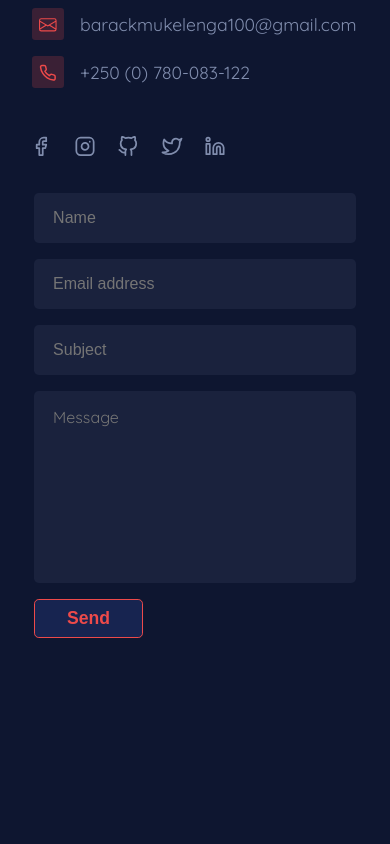
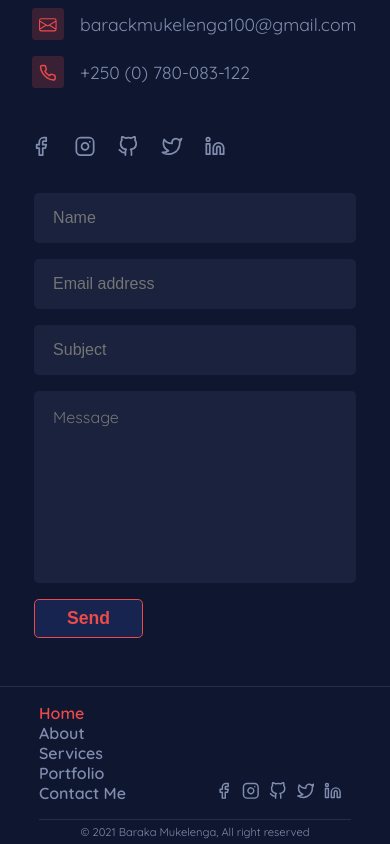
Before and after one commit to barackm/personal-portfolio, a React (Create React App) app: page / in a window 390 px wide. Shown: the part 5696-6540 px from the top of the page. Before the commit the page ends 6382 px from the top, so only its background shows below. Built offline with nearby package versions, Linux system fonts and the light colour scheme.

Commit message:
Finish the mobile version of the footer

```diff
--- a/src/App.js
+++ b/src/App.js
@@ -6,7 +6,7 @@ import Work from "./components/Work";
 import About from "./components/About";
 import Portfolio from "./components/Portfolio";
 import Contact from "./components/Contact";
-// import Footer from "./components/Footer";
+import Footer from "./components/Footer";
 
 class App extends React.Component {
   state = {
@@ -29,7 +29,7 @@ class App extends React.Component {
           <About />
           <Portfolio />
           <Contact />
-          {/* <Footer /> */}
+          <Footer />
         </main>
         {/* <Loading /> */}
       </>
--- a/src/assets/css/main.css
+++ b/src/assets/css/main.css
@@ -1565,6 +1565,123 @@ li:hover ~ .cursor1 {
   display: inline;
 }
 
+.footer-main-container {
+  border-top: 1px solid rgba(128, 141, 173, 0.2);
+}
+
+.footer-main-container .footer-content-container {
+  display: -webkit-box;
+  display: -ms-flexbox;
+  display: flex;
+  -webkit-box-pack: center;
+      -ms-flex-pack: center;
+          justify-content: center;
+  -webkit-box-align: center;
+      -ms-flex-align: center;
+          align-items: center;
+  -webkit-box-orient: vertical;
+  -webkit-box-direction: normal;
+      -ms-flex-direction: column;
+          flex-direction: column;
+}
+
+.footer-main-container .footer-content-container .footer-up {
+  width: 80%;
+  border-bottom: 1px solid rgba(128, 141, 173, 0.2);
+  padding: 1rem 0;
+  display: -webkit-box;
+  display: -ms-flexbox;
+  display: flex;
+  -webkit-box-pack: justify;
+      -ms-flex-pack: justify;
+          justify-content: space-between;
+  -webkit-box-align: center;
+      -ms-flex-align: center;
+          align-items: center;
+  -webkit-box-orient: horizontal;
+  -webkit-box-direction: normal;
+      -ms-flex-direction: row;
+          flex-direction: row;
+  -webkit-box-align: end;
+      -ms-flex-align: end;
+          align-items: flex-end;
+}
+
+.footer-main-container .footer-content-container .footer-up ul {
+  padding: 0;
+}
+
+.footer-main-container .footer-content-container .footer-up .links-pages li a {
+  color: #808dad;
+  font-weight: bold;
+}
+
+.footer-main-container .footer-content-container .footer-up .links-pages li a.active {
+  color: #ed4a4a;
+}
+
+.footer-main-container .footer-content-container .footer-up .contact-links-wrapper ul {
+  display: -webkit-box;
+  display: -ms-flexbox;
+  display: flex;
+  -webkit-box-pack: center;
+      -ms-flex-pack: center;
+          justify-content: center;
+  -webkit-box-align: center;
+      -ms-flex-align: center;
+          align-items: center;
+  -webkit-box-orient: horizontal;
+  -webkit-box-direction: normal;
+      -ms-flex-direction: row;
+          flex-direction: row;
+  -webkit-box-align: end;
+      -ms-flex-align: end;
+          align-items: flex-end;
+}
+
+.footer-main-container .footer-content-container .footer-up .contact-links-wrapper ul li {
+  margin-right: 0.6rem;
+}
+
+.footer-main-container .footer-content-container .footer-up .contact-links-wrapper ul li .contact-link-icon {
+  width: auto;
+  color: #808dad;
+  font-size: 1.1rem;
+}
+
+.footer-main-container .footer-content-container .footer-down {
+  display: -webkit-box;
+  display: -ms-flexbox;
+  display: flex;
+  -webkit-box-pack: center;
+      -ms-flex-pack: center;
+          justify-content: center;
+  -webkit-box-align: center;
+      -ms-flex-align: center;
+          align-items: center;
+  -webkit-box-orient: horizontal;
+  -webkit-box-direction: normal;
+      -ms-flex-direction: row;
+          flex-direction: row;
+  text-align: center;
+  width: 80%;
+  padding: 0.3rem 0;
+}
+
+.footer-main-container .footer-content-container .footer-down p {
+  color: #808dad;
+  margin: 0;
+  font-size: 0.7rem;
+}
+
+.footer-main-container .footer-content-container .footer-down p a {
+  color: #808dad;
+}
+
+.footer-main-container .footer-content-container .footer-down p a:hover {
+  color: #ed4a4a;
+}
+
 .home-hello-wrapper {
   display: -webkit-box;
   display: -ms-flexbox;
--- a/src/assets/scss/pages/_footer.scss
+++ b/src/assets/scss/pages/_footer.scss
@@ -67,3 +67,78 @@
 //     }
 //   }
 // }
+
+.footer-main-container {
+  border-top: $border;
+
+  .footer-content-container {
+    @include flexCenter(column);
+
+    .footer-up {
+      width: 80%;
+      border-bottom: $border;
+      padding: 1rem 0;
+
+      @include spaceBetween(row);
+
+      align-items: flex-end;
+
+      ul {
+        padding: 0;
+      }
+
+      .links-pages {
+        li {
+          a {
+            color: $lightBlue;
+            font-weight: bold;
+
+            &.active {
+              color: $primary;
+            }
+          }
+        }
+      }
+
+      .contact-links-wrapper {
+        ul {
+          @include flexCenter(row);
+
+          align-items: flex-end;
+
+          li {
+            margin-right: 0.6rem;
+
+            .contact-link-icon {
+              width: auto;
+              color: $lightBlue;
+              font-size: 1.1rem;
+            }
+          }
+        }
+      }
+    }
+
+    .footer-down {
+      @include flexCenter(row);
+
+      text-align: center;
+      width: 80%;
+      padding: 0.3rem 0;
+
+      p {
+        color: $lightBlue;
+        margin: 0;
+        font-size: 0.7rem;
+
+        a {
+          color: $lightBlue;
+
+          &:hover {
+            color: $primary;
+          }
+        }
+      }
+    }
+  }
+}
--- a/src/components/Footer.jsx
+++ b/src/components/Footer.jsx
@@ -1,4 +1,13 @@
 import React, { Component } from "react";
+
+import { IconContext } from "react-icons/lib";
+import {
+  FiFacebook,
+  FiInstagram,
+  FiTwitter,
+  FiGithub,
+  FiLinkedin,
+} from "react-icons/fi";
 
 export default class Footer extends Component {
   render() {
@@ -6,7 +15,7 @@ export default class Footer extends Component {
       <div className="footer-main-container">
         <div className="footer-content-container">
           <div className="footer-up">
-            <ul>
+            <ul className="links-pages">
               <li>
                 <a href="#home" className="active">
                   Home
@@ -25,7 +34,65 @@ export default class Footer extends Component {
                 <a href="#contact">Contact Me</a>
               </li>
             </ul>
-            <p>Made with ❤️ by Baraka Mukelenga</p>
+
+            <div className="contact-links-wrapper">
+              <ul>
+                <li>
+                  <a
+                    href="https://www.facebook.com/freddy.fumba.7/"
+                    target="blank"
+                  >
+                    <IconContext.Provider
+                      value={{ className: "contact-link-icon" }}
+                    >
+                      <FiFacebook />
+                    </IconContext.Provider>
+                  </a>
+                </li>
+                <li>
+                  <a
+                    href="https://www.instagram.com/barackmukelenga/"
+                    target="blank"
+                  >
+                    <IconContext.Provider
+                      value={{ className: "contact-link-icon" }}
+                    >
+                      <FiInstagram />
+                    </IconContext.Provider>
+                  </a>
+                </li>
+                <li>
+                  <a href="https://github.com/barackm" target="blank">
+                    <IconContext.Provider
+                      value={{ className: "contact-link-icon" }}
+                    >
+                      <FiGithub />
+                    </IconContext.Provider>
+                  </a>
+                </li>
+                <li>
+                  <a href="https://twitter.com/BarackMukelenga" target="blank">
+                    <IconContext.Provider
+                      value={{ className: "contact-link-icon" }}
+                    >
+                      <FiTwitter />
+                    </IconContext.Provider>
+                  </a>
+                </li>
+                <li>
+                  <a
+                    href="https://www.linkedin.com/in/baraka-mukelenga/"
+                    target="blank"
+                  >
+                    <IconContext.Provider
+                      value={{ className: "contact-link-icon" }}
+                    >
+                      <FiLinkedin />
+                    </IconContext.Provider>
+                  </a>
+                </li>
+              </ul>
+            </div>
           </div>
           <div className="footer-down">
             <p>
```
Also changed, not shown: 1 other file (tests, documents, lock files or other folders).
